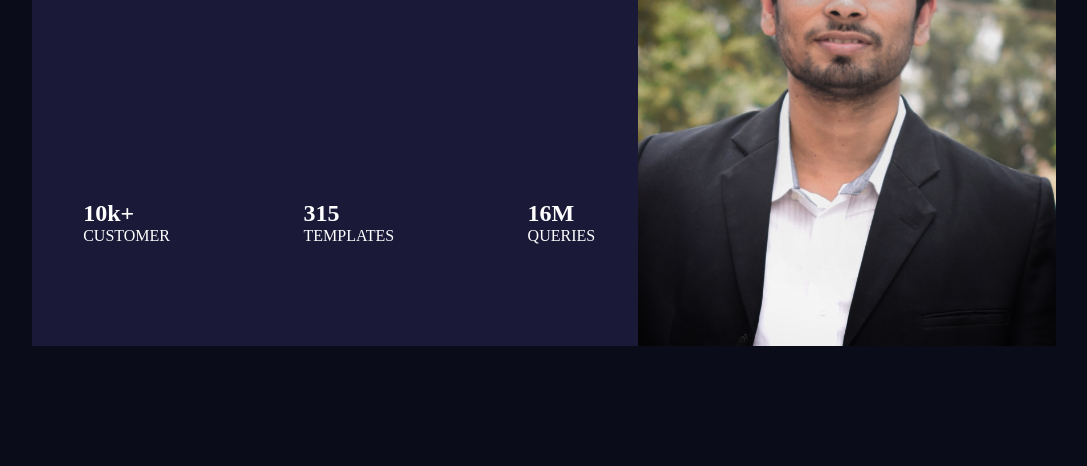
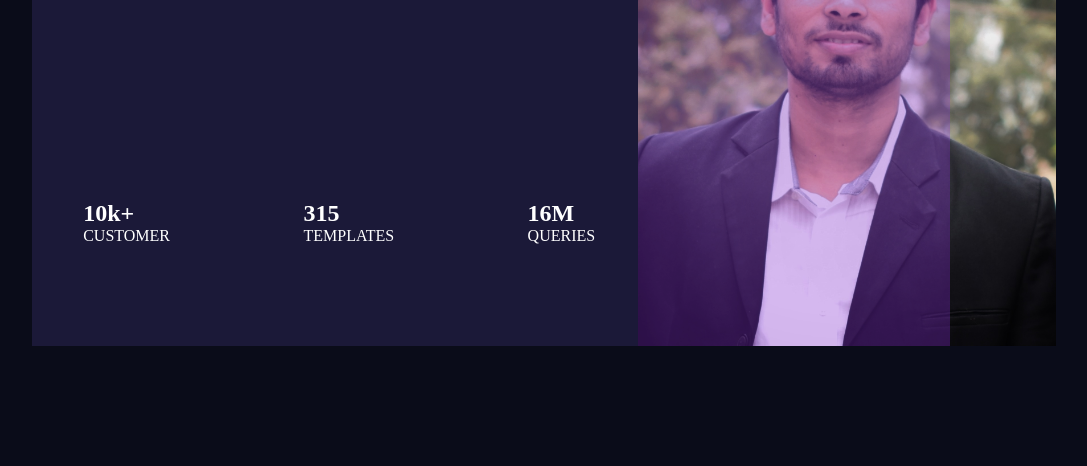
Before and after one commit to Flocky05/Hero-Section-Responsive, a plain HTML site: page index.html in a window 1280 px wide. Shown: the part 334-800 px from the top of the page, without its empty margins (96-1183 px from the left). Drawn offline with Linux system fonts and the light colour scheme.

Commit message:
added overlay in image

```diff
--- a/index.html
+++ b/index.html
@@ -35,6 +35,7 @@
                     </div>
                 </div>
                 <div class="card-img">
+                    <div class="overlay"></div>
                     <img src="./images/body/DSC_1455-01.jpeg" alt="">
                 </div>
             </div>
--- a/style/style.css
+++ b/style/style.css
@@ -26,6 +26,7 @@ body{
     justify-content: space-between;
     height: 100%;
     width: 100%;
+    position: relative;
 }
 .card-text{
     color: white;
@@ -44,6 +45,13 @@ body{
     height: 100%;
     object-fit: cover;
     object-position: center;
+}
+.overlay{
+    background-color:blueviolet;
+    position: absolute;
+    height: 100%;
+    width: 30.5%;
+    opacity: 0.3;
 }
 /* card section end*/
 
```
